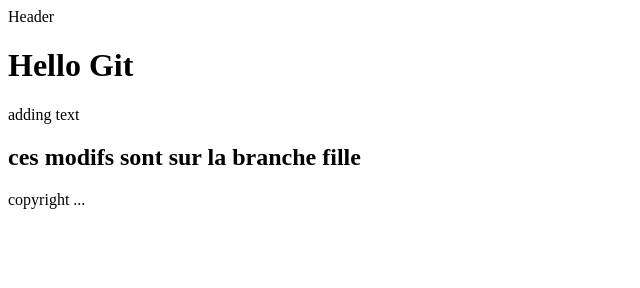
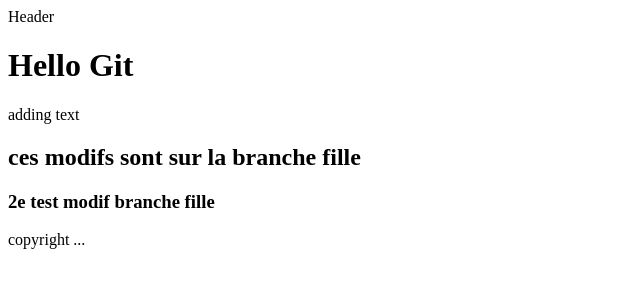
Before and after one commit to dam824/gitTuto, a plain HTML site: page index.html in a window 1280 px wide. Shown: the whole page, without its empty margins (0-640 px from the left). Drawn offline with Linux system fonts and the light colour scheme.

Commit message:
maj branche 1

```diff
--- a/index.html
+++ b/index.html
@@ -11,6 +11,7 @@
     <h1>Hello Git</h1>
     <p>adding text</p>
     <h2> ces modifs sont sur la branche fille</h2>
+    <h3>2e test modif branche fille</h3>
     <footer>copyright ...</footer>
 </body>
 </html>
```
